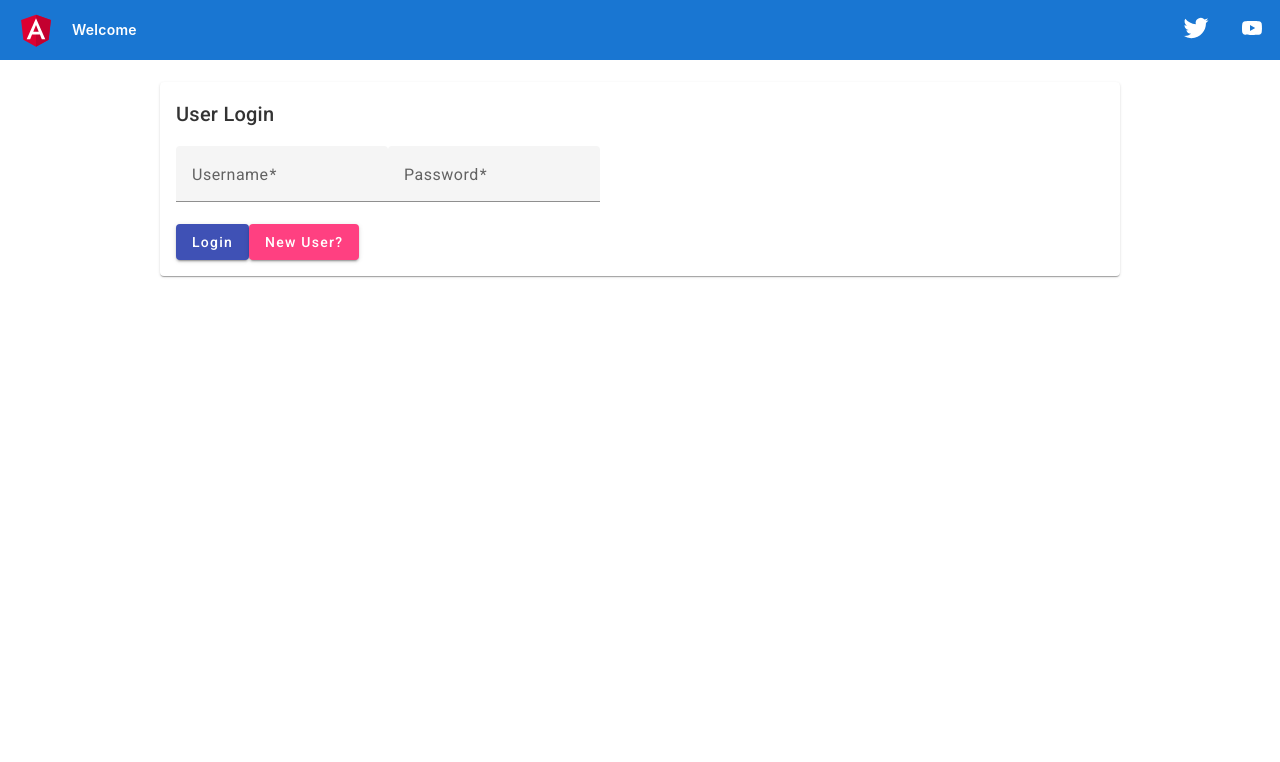
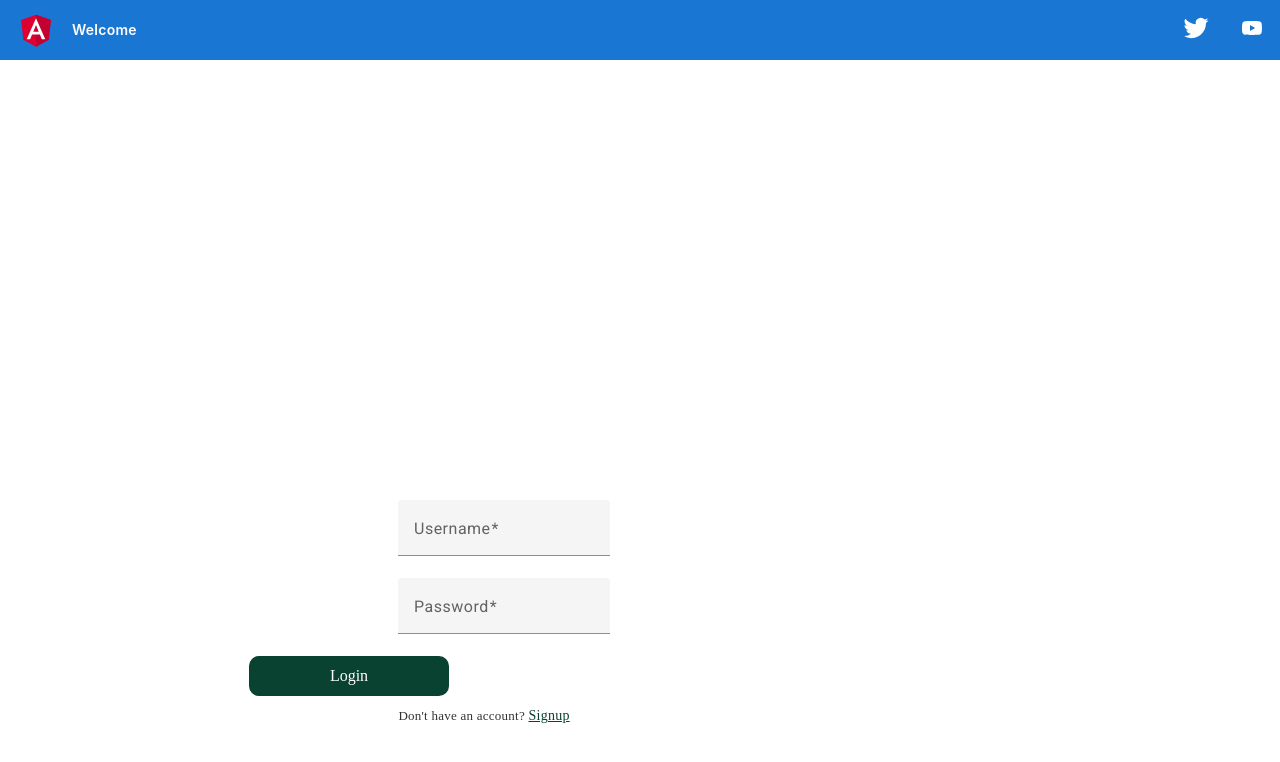
Before and after one commit to miranda563/VolunteerManagement, an Angular app: page /login in a window 1280 px wide. Shown: the top 762 px of the page. Built offline with nearby package versions, Linux system fonts and the light colour scheme; grey boxes are pictures that could not be loaded.

Commit message:
Update login.component.html

```diff
--- a/src/app/login/login.component.html
+++ b/src/app/login/login.component.html
@@ -1,26 +1,25 @@
-<mat-card>
-    <mat-card-header>
-        <h2>User Login</h2>
-    </mat-card-header>
 
+<div  id="bg" class="all">
+<mat-card class="card">
+    <mat-card-content >
+        <form  [formGroup]="loginform" (ngSubmit)="proceedlogin()" >
 
-    <mat-card-content>
-        <form class="example-form" [formGroup]="loginform" (ngSubmit)="proceedlogin()">
-
-            <mat-form-field class="example-full-width">
+            <mat-form-field class="form" >
               <mat-label>Username</mat-label>
-              <input matInput formControlName="username" >
+              <input  matInput formControlName="username" >
             </mat-form-field>
 
-              <mat-form-field class="example-full-width">
+              <mat-form-field class="form" >
                 <mat-label>Password</mat-label>
                 <input matInput type="password" formControlName="password" >
               </mat-form-field>
 
               <div>
-                <button mat-raised-button color="primary">Login</button>
-                <a routerLink="/register" mat-raised-button color="accent">New User?</a>
+                <button style="left: 50px;" expand="block" class="button">Login</button>
+               <br><br> <label style="font-size: small;">Don't have an account? </label>
+                <a style="left:160px;  color: #0A4232;"  routerLink="/register">Signup</a>
               </div>
           </form>
     </mat-card-content>
   </mat-card>
+</div>
```
